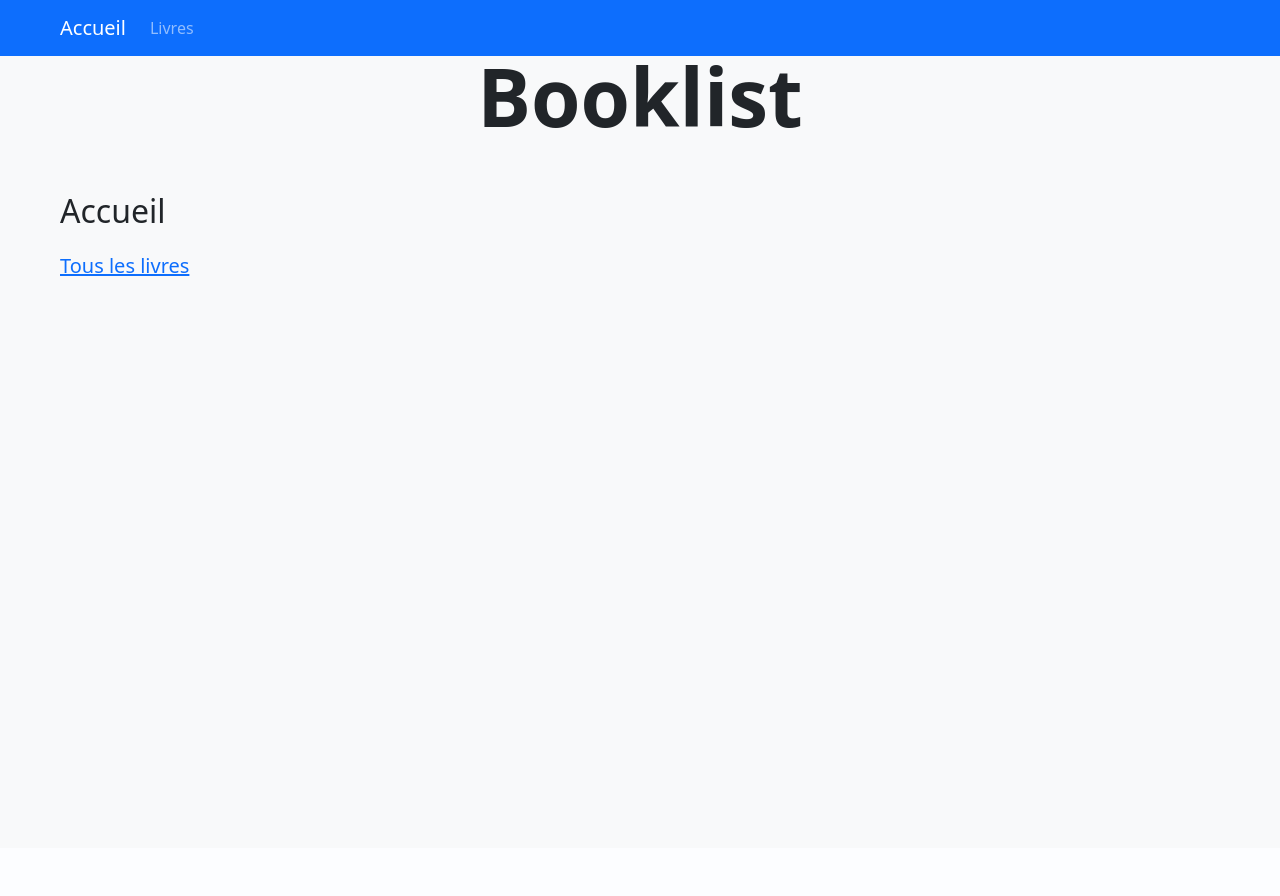
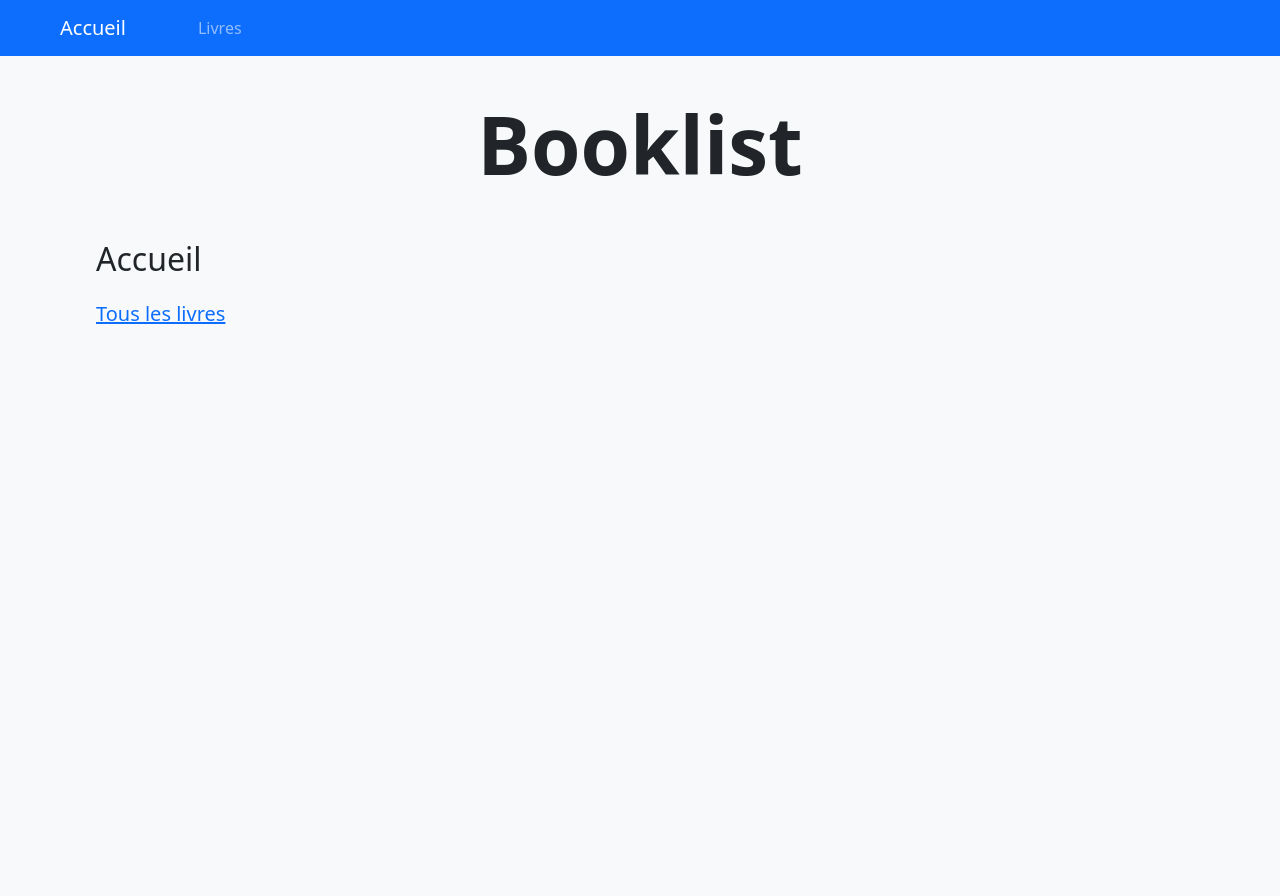
Before and after one commit to Nels18/BookList, a PHP site: page / in a window 1280 px wide. Before the commit the page ends 276 px from the top, so only its background shows below. Run offline with PHP 8.4, Linux system fonts and the light colour scheme; data that the repository does not hold is empty.

Commit message:
feat: improved style basic template

```diff
--- a/src/View/base.php
+++ b/src/View/base.php
@@ -11,9 +11,9 @@
     </head>
     <body class="text-dark bg-light">
         <header>
-            <nav class="navbar navbar-expand-lg navbar-dark fixed-top bg-primary  px-md-5 px-3">
+            <nav class="navbar navbar-expand-lg navbar-dark fixed-top bg-primary">
                 <div class="container-xxl">
-                    <a href="/" class="navbar-brand">Accueil</a>
+                    <a href="/" class="navbar-brand px-md-5 px-3">Accueil</a>
                     <button class="navbar-toggler" type="button" data-bs-toggle="collapse" data-bs-target="#navbarNavDropdown" aria-controls="navbarNavDropdown" aria-expanded="false" aria-label="Toggle navigation">
                     <span class="navbar-toggler-icon"></span>
                     </button>
@@ -27,9 +27,9 @@
                 </div>
             </nav>
         </header>
-        <div class="container-xxl px-md-5 px-3  min-vh-100">
-        <h1 class="display-1 text-center m-5 fw-bold">Booklist</h1>
-            <main class="container-fluid">
+        <main class="container-xxl px-md-5 px-3 pt-5 min-vh-100">
+            <div class="container-xxl px-md-5 px-3 min-vh-100">
+                <h1 class="display-1 text-center m-5 fw-bold">Booklist</h1>
                 <?php if (!empty($_SESSION['messages'])): ?>
                     <?php foreach ($_SESSION['messages'] as $message): ?>
                     <div class="alert alert-success" role="alert">
@@ -51,8 +51,8 @@
                 <?php endif;?>
 
                 <?=$content?>
-            </main>
-        </div>
+            </div>
+        </main>
         <script src="https://cdn.jsdelivr.net/npm/bootstrap@5.1.3/dist/js/bootstrap.bundle.min.js" integrity="sha384-ka7Sk0Gln4gmtz2MlQnikT1wXgYsOg+OMhuP+IlRH9sENBO0LRn5q+8nbTov4+1p" crossorigin="anonymous"></script>
         <script src="asset/script/script.js"></script>
     </body>
```
